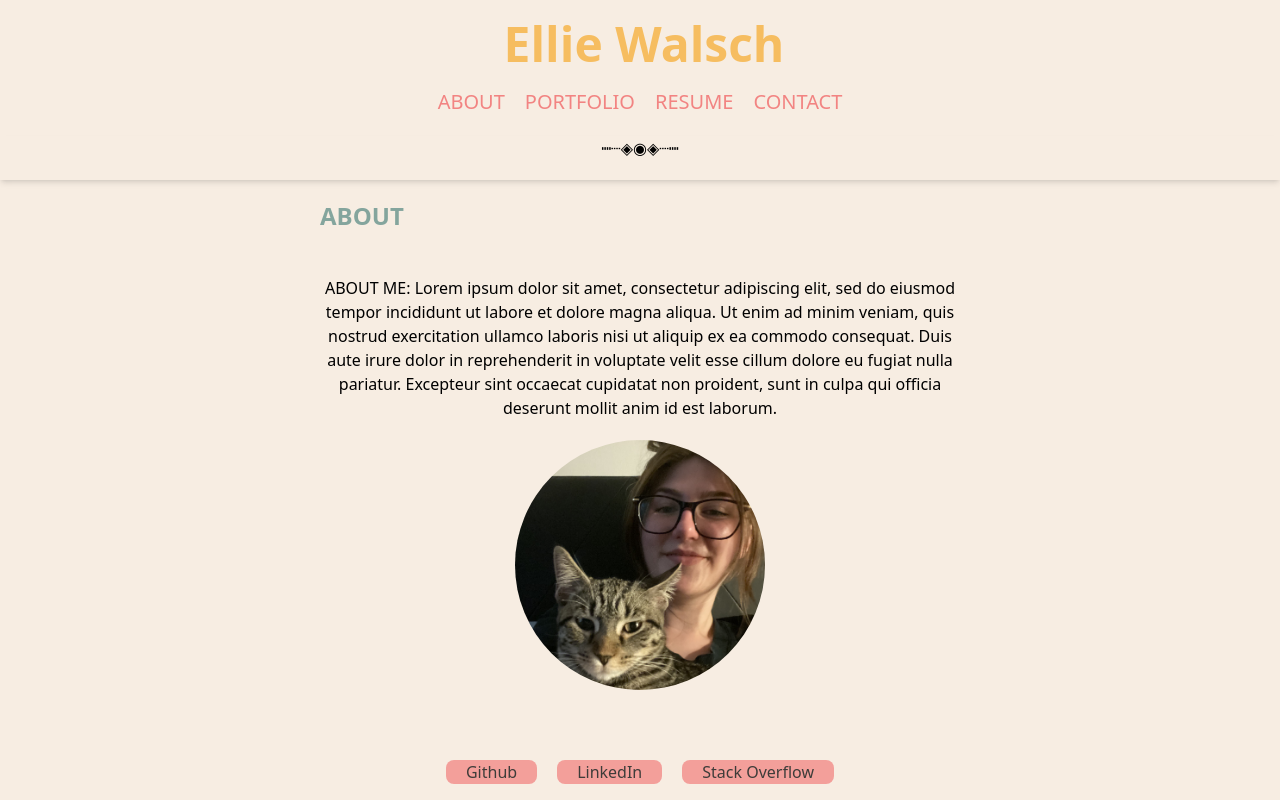
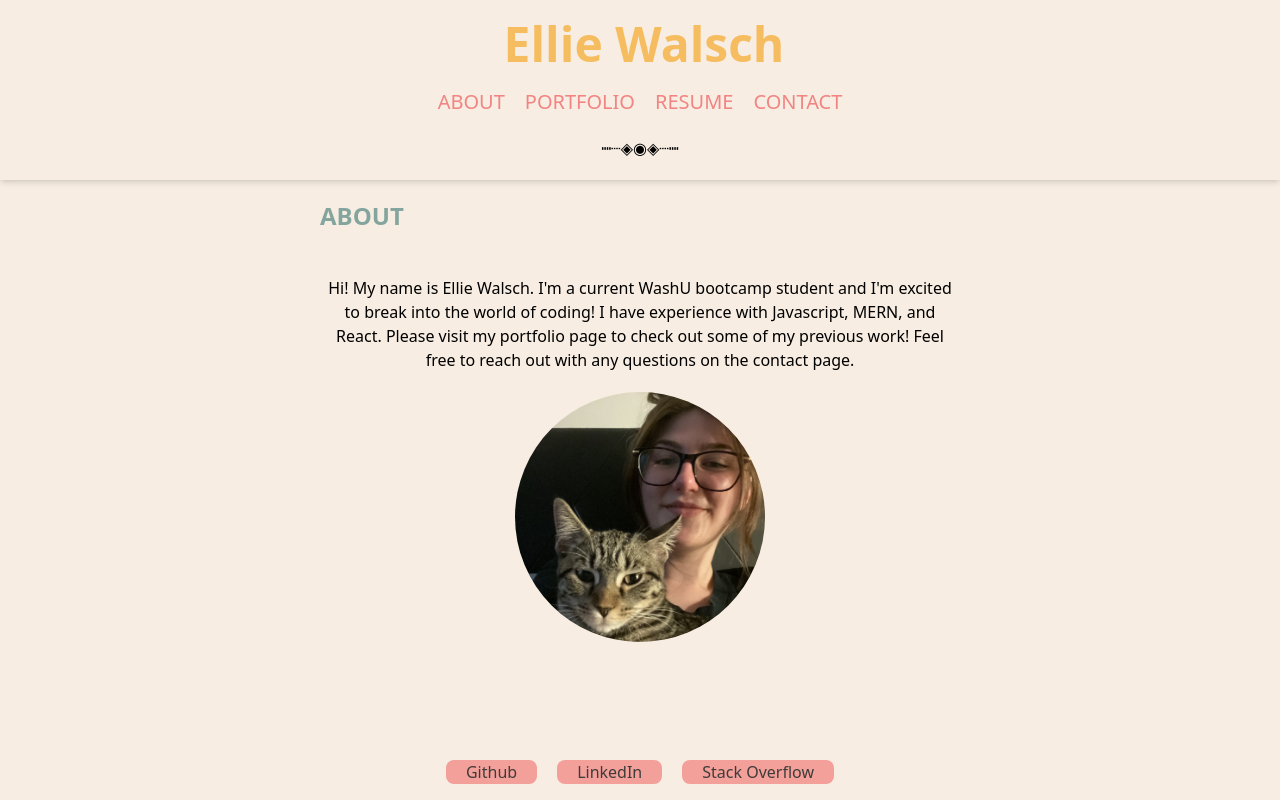
Before and after one commit to EllieWalsch/react-portfolio, a React (Vite) app: page / in a window 1280 px wide. Built offline with nearby package versions, Linux system fonts and the light colour scheme.

Commit message:
Add about me text

```diff
--- a/src/components/AboutMe.jsx
+++ b/src/components/AboutMe.jsx
@@ -2,13 +2,11 @@ export default function AboutMe() {
   return (
     <main className="mt-11 flex flex-col items-center gap-5">
       <p className="w-2/4 text-center">
-        ABOUT ME: Lorem ipsum dolor sit amet, consectetur adipiscing elit, sed
-        do eiusmod tempor incididunt ut labore et dolore magna aliqua. Ut enim
-        ad minim veniam, quis nostrud exercitation ullamco laboris nisi ut
-        aliquip ex ea commodo consequat. Duis aute irure dolor in reprehenderit
-        in voluptate velit esse cillum dolore eu fugiat nulla pariatur.
-        Excepteur sint occaecat cupidatat non proident, sunt in culpa qui
-        officia deserunt mollit anim id est laborum.
+        Hi! My name is Ellie Walsch. I'm a current WashU bootcamp student and
+        I'm excited to break into the world of coding! I have experience with
+        Javascript, MERN, and React. Please visit my portfolio page to check out
+        some of my previous work! Feel free to reach out with any questions on
+        the contact page.
       </p>
       <figure>
         <img
```
